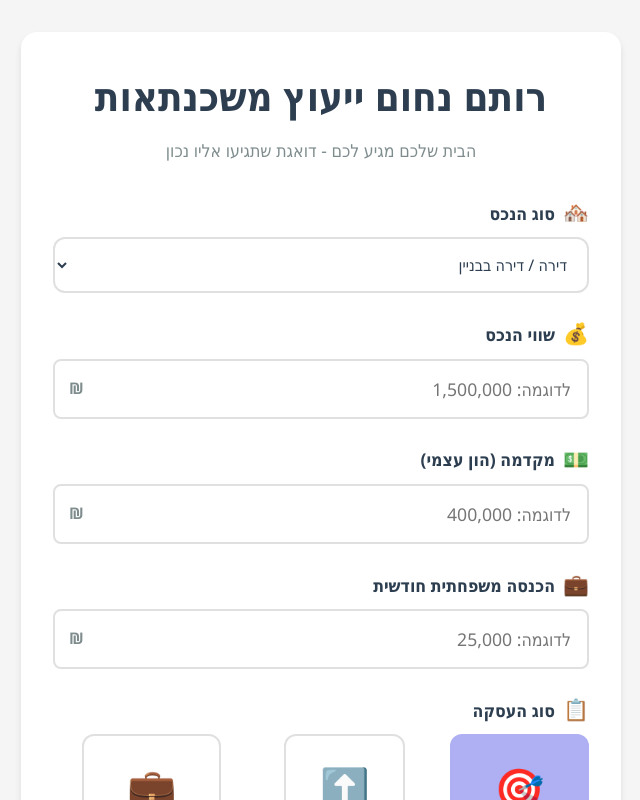
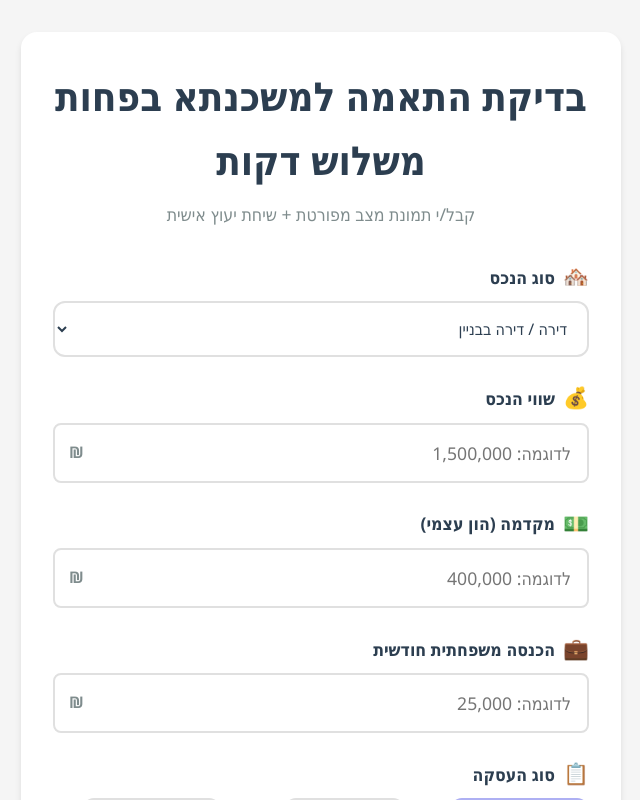
Before and after one commit to nahum22/rotem_mortage_app, a React (Vite) app: page / in a window 1280 px wide. Shown: the top 800 px of the page, without its empty margins (319-959 px from the left). Built offline with nearby package versions, Linux system fonts and the light colour scheme.

Commit message:
כיתוב

```diff
--- a/src/components/MortgageCalculator.tsx
+++ b/src/components/MortgageCalculator.tsx
@@ -44,8 +44,8 @@ export const MortgageCalculator: React.FC<MortgageCalculatorProps> = ({ onCalcul
   return (
     <div className="calculator-container">
       <div className="calculator-header">
-        <h1>רותם נחום ייעוץ משכנתאות</h1>
-        <p className="subtitle">הבית שלכם מגיע לכם - דואגת שתגיעו אליו נכון </p>
+        <h1>בדיקת התאמה למשכנתא בפחות משלוש דקות</h1>
+        <p className="subtitle">קבל/י תמונת מצב מפורטת + שיחת יעוץ אישית</p>
       </div>
 
       <form onSubmit={handleSubmit} className="calculator-form">
```
